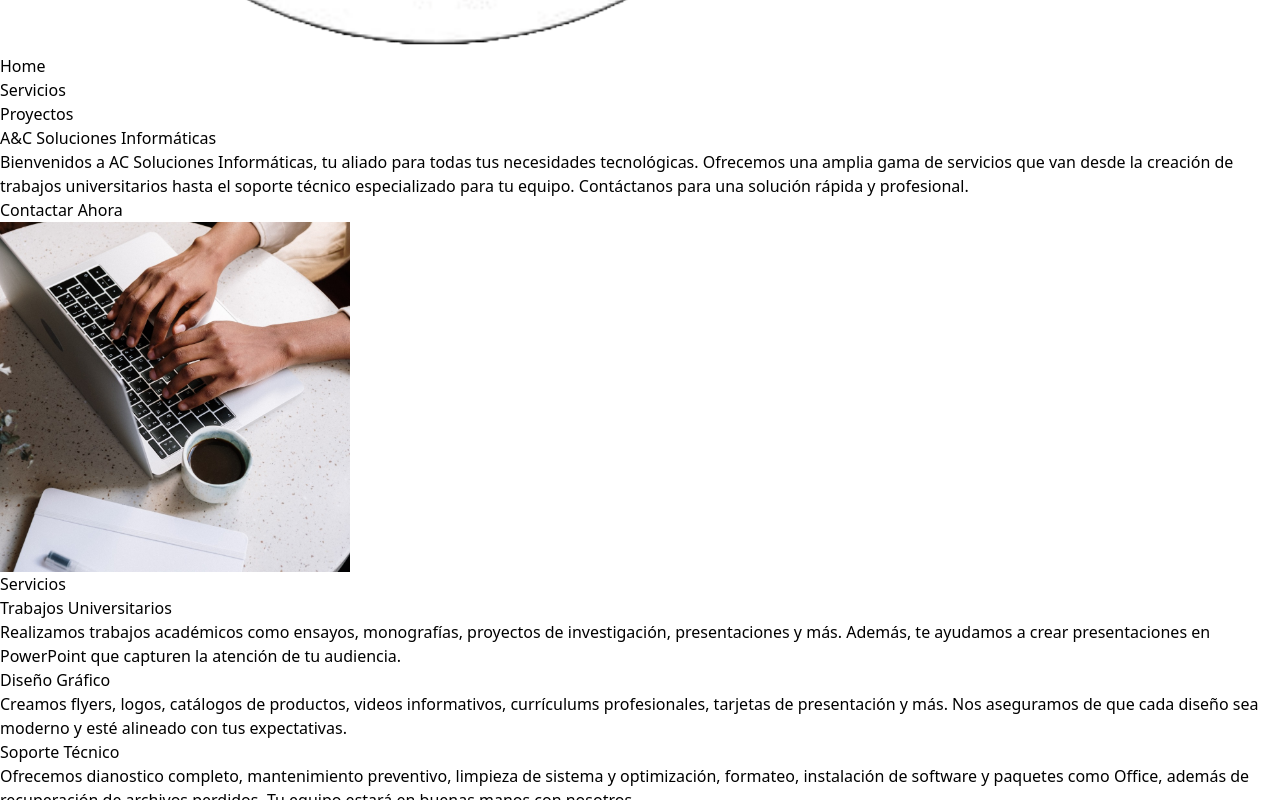
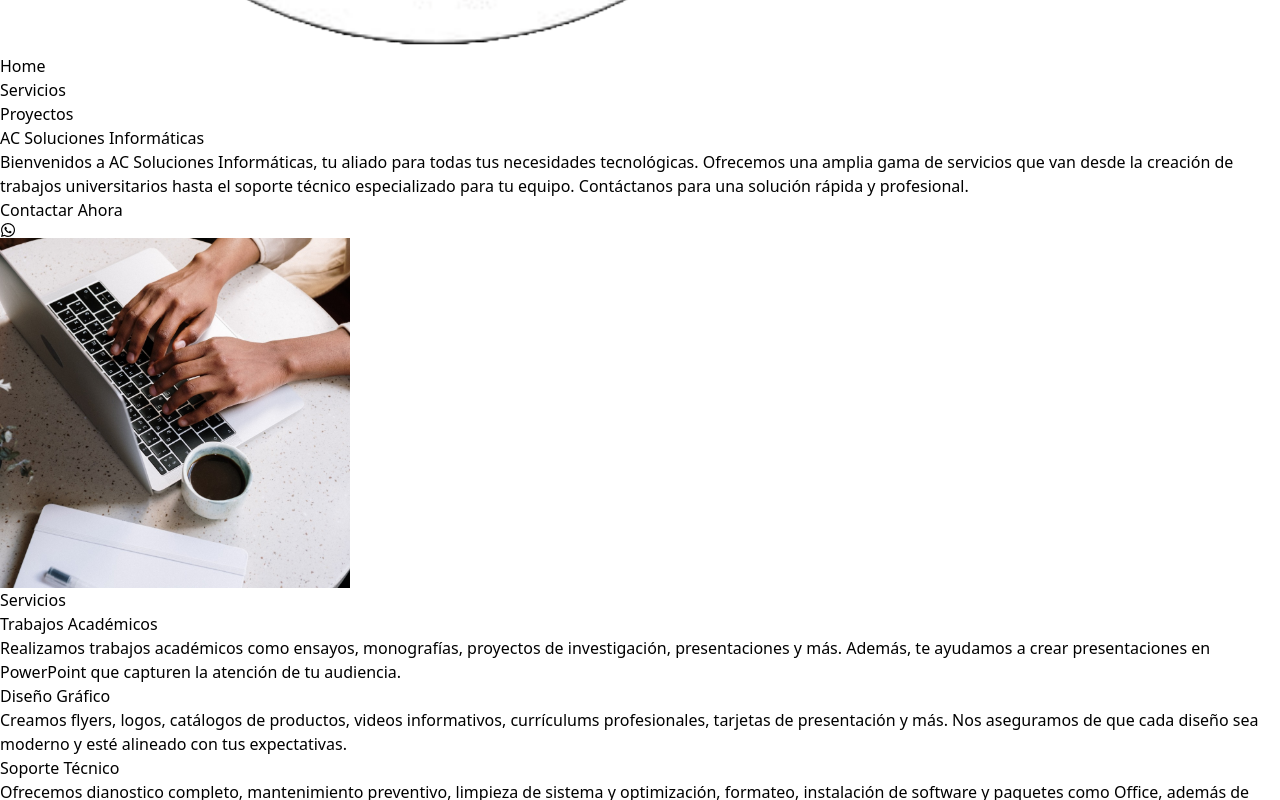
Before and after one commit to juancuencca/ac, a React (Vite) app: page / in a window 1280 px wide. Shown: the part 820-1620 px from the top of the page. Built offline with nearby package versions, Linux system fonts and the light colour scheme.

Commit message:
update: business title

```diff
--- a/index.html
+++ b/index.html
@@ -4,7 +4,7 @@
     <meta charset="UTF-8" />
     <link rel="icon" type="image/svg+xml" href="/ac_logo_copy.svg" />
     <meta name="viewport" content="width=device-width, initial-scale=1.0" />
-    <title>A&C Soluciones</title>
+    <title>AC Soluciones</title>
   </head>
   <body>
     <div id="root"></div>
--- a/src/App.jsx
+++ b/src/App.jsx
@@ -7,6 +7,7 @@ import imagen4 from './assets/imagen4.jpg'
 import imagen5 from './assets/imagen5.jpg'
 import imagen6 from './assets/imagen6.jpg'
 import imagen8 from './assets/imagen8.jpg'
+import { FaWhatsapp } from "react-icons/fa";
 
 function App() {
   return (
@@ -16,12 +17,14 @@ function App() {
         <main>
           <section id="home" className="px-10 sm:px-20 md:px-40 py-10 md:py-20 flex flex-col lg:flex-row justify-between gap-8">
             <div className='max-w-lg text-center lg:text-left'>
-                <h1 className='text-4xl md:text-5xl font-bold text-gray-950 leading-tight tracking-normal'>A&C Soluciones Informáticas</h1>
+                <h1 className='text-4xl md:text-5xl font-bold text-gray-950 leading-10 tracking-normal'>AC <span className='text-red-600'>Soluciones</span> Informáticas</h1>
                 <p className='text-lg text-gray-600 text-balance mt-6 tracking-wide'>
                   Bienvenidos a AC Soluciones Informáticas, tu aliado para todas tus necesidades tecnológicas. Ofrecemos una amplia gama de servicios que van desde la creación de trabajos universitarios hasta el soporte técnico especializado para tu equipo. Contáctanos para una solución rápida y profesional.
                 </p>
                 <a href="https://wa.me/+595995680264" target="_blank">
-                  <button className='mt-8 px-5 py-2 border bg-gray-950 text-white w-fit rounded-md text-lg font-semibold hover:bg-white hover:text-gray-950 hover:border-gray-900'>Contactar Ahora</button>
+                  <button className='flex gap-x-2 items-center mt-8 px-5 py-2 border bg-gray-950 text-white w-fit rounded-md text-lg font-semibold hover:bg-white hover:text-gray-950 hover:border-gray-900'>
+                    Contactar Ahora <FaWhatsapp className='w-6 h-6'/>
+                  </button>
                 </a>
             </div>
             <div className='flex justify-center lg:block'>
@@ -35,7 +38,7 @@ function App() {
                   {/* <h2 className='text-2xl text-gray-950 font-bold'>Trabajos universitarios</h2> */}
                   <div className='flex gap-x-4'>
                     <div className='w-1 h-8 bg-red-600'></div>
-                    <h2 className='text-2xl text-gray-950 font-bold'>Trabajos Universitarios</h2>
+                    <h2 className='text-2xl text-gray-950 font-bold'>Trabajos Académicos</h2>
                   </div>
                   <p className='text-base text-gray-600 mt-3'>
                     Realizamos trabajos académicos como ensayos, monografías, proyectos de investigación, presentaciones y más. Además, te ayudamos a crear presentaciones en PowerPoint que capturen la atención de tu audiencia.
--- a/src/components/Footer.jsx
+++ b/src/components/Footer.jsx
@@ -3,7 +3,7 @@ import { FaInstagram, FaWhatsapp } from "react-icons/fa";
 function Footer() {
   return (
     <footer className="px-10 sm:px-20 md:px-40 py-5 bg-black text-white flex gap-4 md:gap-6 flex-col-reverse md:flex-row justify-between items-center">
-        <p className="italic">&copy; <span className="text-sm">A&C Soluciones. Todos los derechos reservados.</span></p>
+        <p className="italic">&copy; <span className="text-sm">AC Soluciones. Todos los derechos reservados.</span></p>
         <div className="flex gap-x-6">
             <a href="https://www.instagram.com/a_c_informatica/" target="_blank">
                 <FaInstagram className="w-7 h-7" />
```
